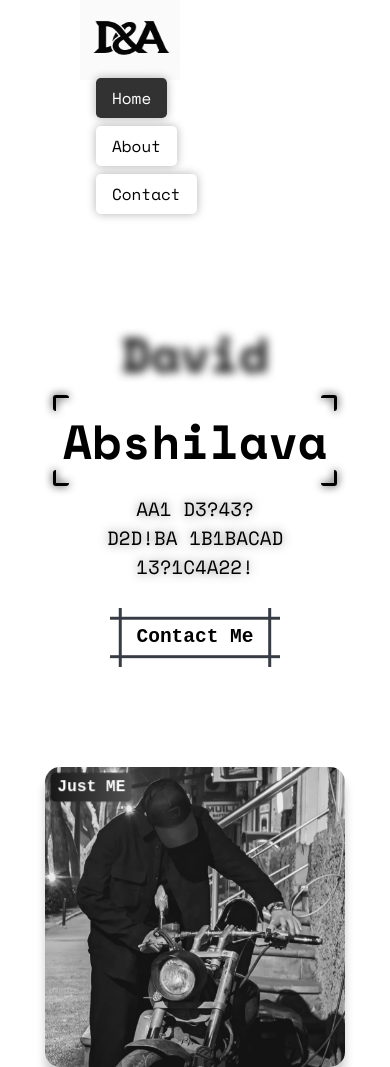
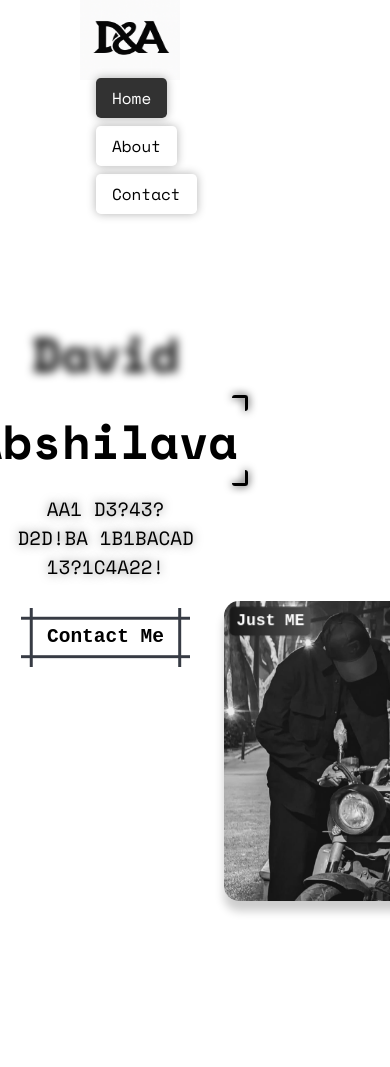
Before and after one commit to Abshilava0/myPortfolio, a Next.js app: page / in a window 390 px wide. Built offline with nearby package versions, Linux system fonts and the light colour scheme.

Commit message:
Update something

```diff
--- a/app/page.module.css
+++ b/app/page.module.css
@@ -77,9 +77,12 @@
 
 }
 
-@media (max-width: 768px) {
+@media (max-width: 600px) {
   .container {
+    display: flex;
     flex-direction: column;
+    justify-content: center;
+    align-items: center;
     padding: 5rem 1rem;
   }
 
@@ -92,7 +95,6 @@
 
 
   .imageCont {
-    position: absolute;
     margin-top: 60%;
     padding: 0;
     justify-content: center;
@@ -100,11 +102,6 @@
   }
 }
 
-@media(max-width: 400px) {
-  .imageCont{
-    margin-top: 140%;
-  }
-}
 
 
 
```
